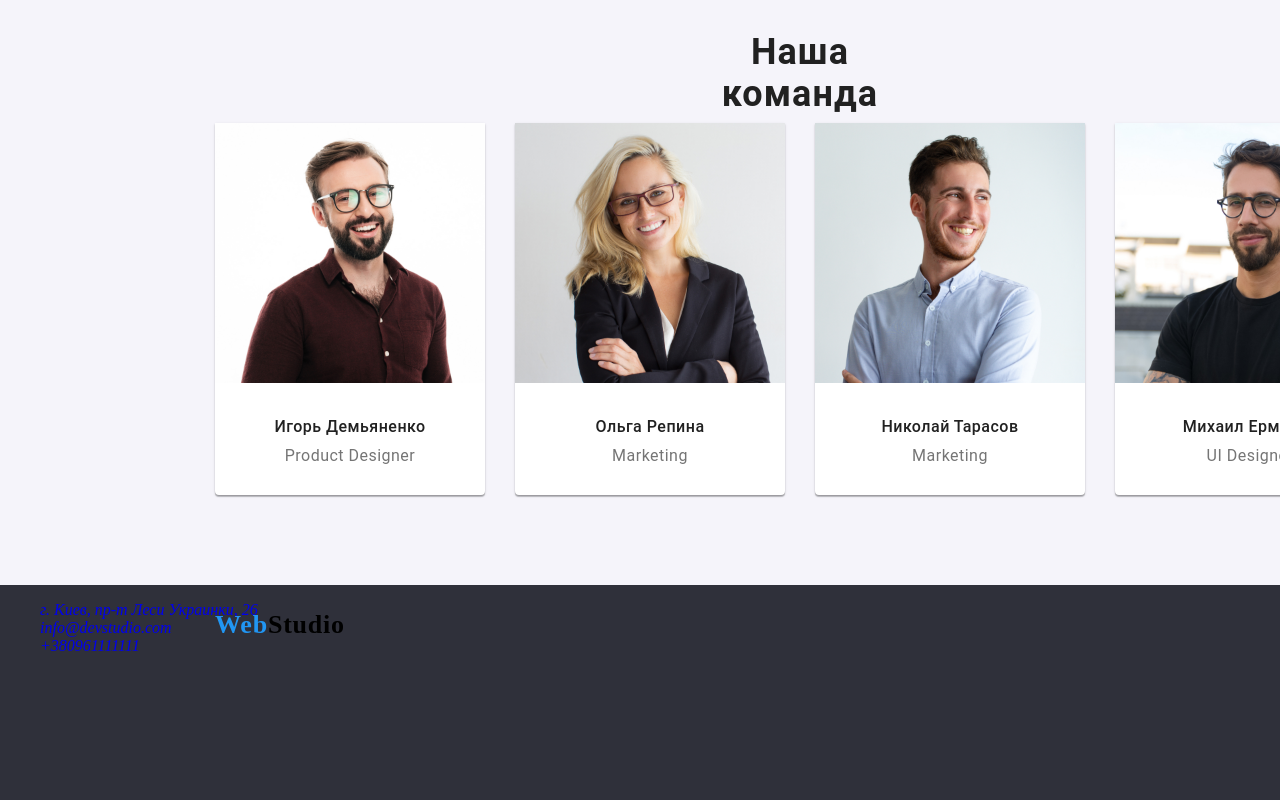
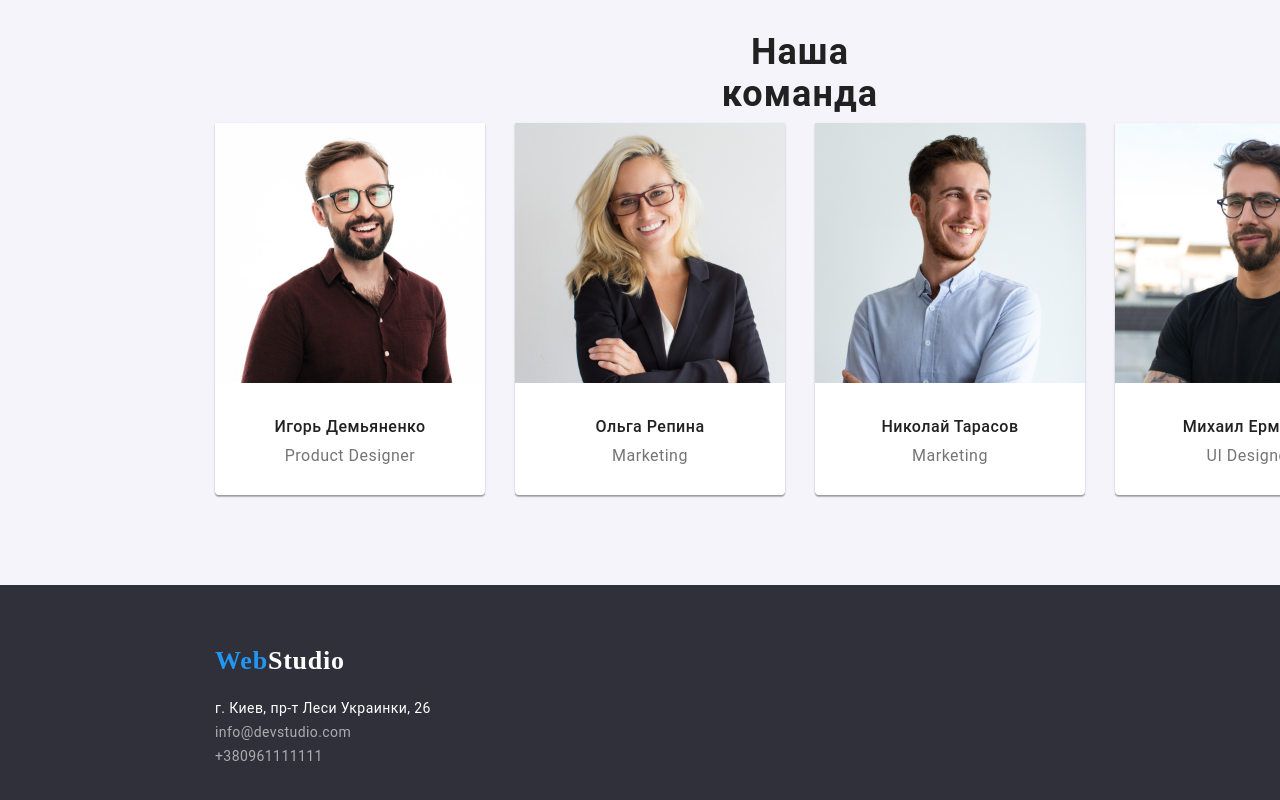
Before and after one commit to timgrom/mentor, a plain HTML site: page index.html in a window 1280 px wide. Shown: the part 1512-2312 px from the top of the page. Drawn offline with Linux system fonts and the light colour scheme.

Commit message:
закончил футер

```diff
--- a/css/styles.css
+++ b/css/styles.css
@@ -15,15 +15,16 @@
   --secondary-background: #f5f4fa;
 }
 /* */
-body {
-  background: #ffffff;
+body:not(.logo, .footer-logo) {
+  font-family: Roboto, sans-serif;
 }
 
 /* ссылки */
 a {
   text-decoration: none; /* Убираем подчёркивание */
 }
-a:not(.logo):hover {
+a:not(.logo, .footer-logo):hover,
+a:focus {
   color: #2196f3;
 }
 
@@ -34,6 +35,7 @@ li {
 
 /* Logo */
 .logo {
+  font-family: Raleway, sans-serif;
   color: #000000;
   position: absolute;
   width: 145px;
@@ -41,7 +43,6 @@ li {
   left: 215px;
   top: 24px;
 
-  font-family: "Oleo Script";
   font-style: normal;
   font-weight: 700;
   font-size: 26px;
@@ -50,8 +51,8 @@ li {
   letter-spacing: 0.03em;
 }
 .logo-accent {
+  font-family: Raleway, sans-serif;
   color: #2196f3;
-  font-family: "Oleo Script";
 }
 
 /* панель навигации */
@@ -364,7 +365,7 @@ footer {
 
   background: var(--hero-footer-background);
 }
-footer.logo {
+.footer-logo {
   position: absolute;
   width: 145px;
   height: 31px;
@@ -382,7 +383,50 @@ footer.logo {
 
   color: #ffffff;
 }
-footer.logo-accent {
+.footerLogo-accent {
   color: #2196f3;
   font-family: "Oleo Script";
 }
+address {
+  position: absolute;
+  width: 231px;
+  height: 81px;
+  left: 215px;
+  top: 111px;
+}
+.map {
+  font-family: "Roboto";
+  font-style: normal;
+  font-weight: 400;
+  font-size: 14px;
+  line-height: 24px;
+
+  letter-spacing: 0.03em;
+
+  color: #ffffff;
+}
+.address-mail {
+  font-family: "Roboto";
+  font-style: normal;
+  font-weight: 400;
+  font-size: 14px;
+  line-height: 24px;
+
+  letter-spacing: 0.03em;
+
+  color: rgba(255, 255, 255, 0.6);
+}
+.address-tel {
+  font-family: "Roboto";
+  font-style: normal;
+  font-weight: 400;
+  font-size: 14px;
+  line-height: 24px;
+
+  letter-spacing: 0.03em;
+  color: rgba(255, 255, 255, 0.6);
+}
+.address-list {
+  margin: 0px;
+  padding: 0px;
+}
--- a/index.html
+++ b/index.html
@@ -100,20 +100,21 @@
       </section>
     </main>
     <footer>
-      <a href="#" class="logo"><span class="logo-accent">Web</span>Studio</a>
+      <a href="#" class="footer-logo"><span class="footerLogo-accent">Web</span>Studio</a>
       <address>
-        <ul>
+        <ul class="address-list">
           <li>
             <a
               href="https://goo.gl/maps/M1VnJSCTpYbRh59X8"
               target="_blank"
               rel="noopener nofollow noreferrer"
+              class="map"
             >
               г. Киев, пр-т Леси Украинки, 26
             </a>
           </li>
-          <li><a href="mailto:info@devstudio.com">info@devstudio.com</a></li>
-          <li><a href="tel:+380961111111">+380961111111</a></li>
+          <li><a href="mailto:info@devstudio.com" class="address-mail">info@devstudio.com</a></li>
+          <li><a href="tel:+380961111111" class="address-tel">+380961111111</a></li>
         </ul>
       </address>
     </footer>
```
